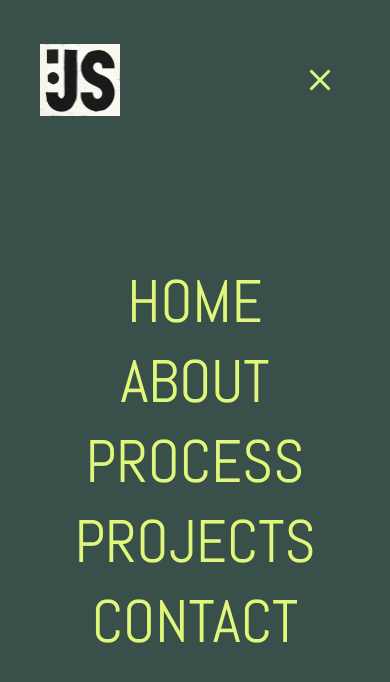
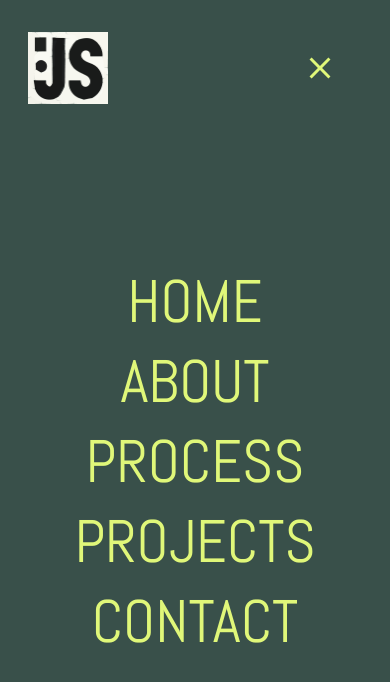
Before and after one commit to BS-Joy/unucreate-portfolio-fe, a Next.js app: page / in a window 390 px wide. Both pictures are taken after a click on the element 328 px from the left and 68 px from the top of the page. Shown: the top 682 px of the page. Built offline with nearby package versions, Linux system fonts and the light colour scheme; a web font is replaced by a local one.

Commit message:
navbar fixed

```diff
--- a/src/components/Shared/Navbar.tsx
+++ b/src/components/Shared/Navbar.tsx
@@ -41,15 +41,24 @@ const Navbar = () => {
     // Animate mobile view screen
     const menuVars = {
         initial: {
-            scaleY: 0
+            x: "100%", // Start off-screen to the right
         },
         animate: {
-            scaleY: 1
+            x: "0%", // Move into view
+            transition: {
+                type: "tween",
+                duration: 0.3
+            }
         },
         exit: {
-            scaleY: 0
+            x: "100%", // Exit to the right
+            transition: {
+                type: "tween",
+                duration: 0.3
+            }
         }
-    }
+    };
+
 
     return (
         <header>
@@ -107,7 +116,7 @@ const Navbar = () => {
                         initial='initial'
                         animate='animate'
                         exit='exit'
-                        className='fixed left-0 top-0 w-full h-screen origin-top bg-olive text-primary p-10 z-20'>
+                        className='fixed left-0 top-0 w-full h-screen origin-top bg-olive text-primary p-7 z-20'>
                         <div className='flex h-full flex-col'>
                             <div className='flex justify-between'>
                                 <Image
@@ -119,7 +128,7 @@ const Navbar = () => {
                                 />
 
                                 {/* Close Hamburger menu */}
-                                <div className='cursor-pointer lg:hidden text-4xl text-primary font-anton  p-3 rounded-full flex items-center justify-center' onClick={toggleMenu}>
+                                <div className='cursor-pointer lg:hidden text-4xl text-primary font-anton pr-6 rounded-full flex items-center justify-center' onClick={toggleMenu}>
                                     <IoMdClose />
                                 </div>
                             </div>
```
